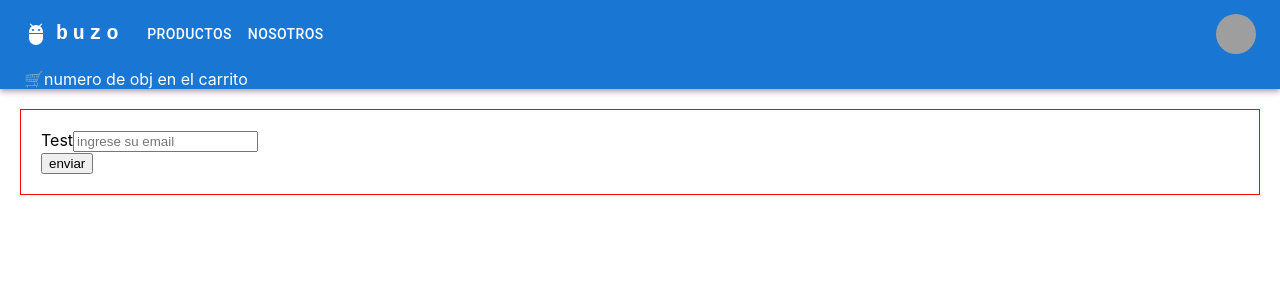
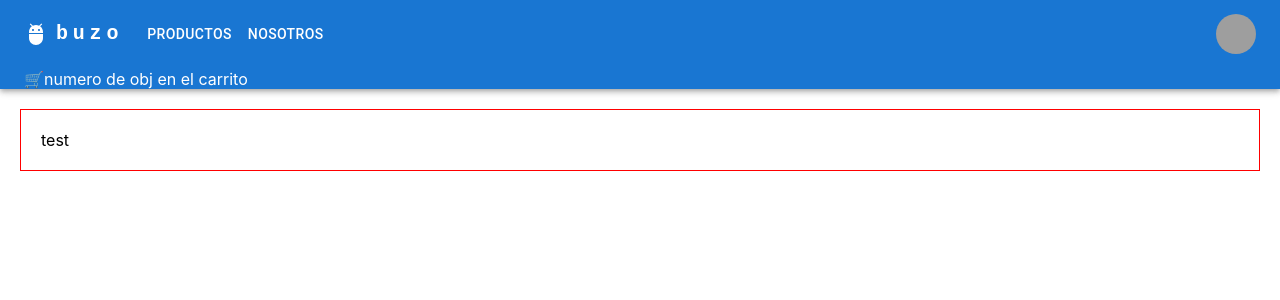
Before and after one commit to joaqfernandez/React, a React (Create React App) app: page /test in a window 1280 px wide. Shown: the top 300 px of the page. Built offline with nearby package versions, Linux system fonts and the light colour scheme; grey boxes are pictures that could not be loaded.

Commit message:
agrego boton en producto

```diff
--- a/src/App.js
+++ b/src/App.js
@@ -4,19 +4,19 @@ import NavBar from './components/NavBar';
 import ItemListContainer from './components/ItemListContainer';
 import ItemlDetailContainer from './components/ItemlDetailContainer';
 import ItemDetailContainer from './components/ItemlDetailContainer';
-import Test from './components/Test';
+import Test from './tests/poke/Test';
 import ItemDetail from './components/ItemDetail';
+import Producto from './components/Producto';
 
 function App() {
 
   return (
     <>
+
         <BrowserRouter>
         <NavBar />
-
           <Routes>
             <Route path="/test" element={<Test />} />
-
             <Route path='/' element={<ItemListContainer />} />
             <Route path='/category/:id' element={<ItemListContainer/>} />
             <Route path='/products/1' element={<ItemlDetailContainer/>} />
--- a/src/components/Boton.jsx
+++ b/src/components/Boton.jsx
@@ -1,27 +1,27 @@
 import React, {useState, useEffect} from 'react';
 
 let render = 0;
-export default function Boton() {
+export default function Boton({contador, setContador}) {
 
 render = render + 1;
 console.log(render);
 
-const [contador, setContador] = useState(0);
+
 
     return (
         <div>
-            <h1>Contador:{contador}</h1>
+            <h1>Carrito: {contador}</h1>
             <button onClick={() =>{
                 setContador(contador - 1);
             }}
             >
-                Restar Numero al contador
+                Restar del carrito
             </button>
 
             <button onClick={() =>{
                 setContador(contador + 1);
             }}>
-                Sumar numero al contador
+                Sumar al carrito
             </button>
         </div>
     )
--- a/src/components/ItemDetail.jsx
+++ b/src/components/ItemDetail.jsx
@@ -1,9 +1,10 @@
-import React from 'react'
+import React, {useState, useEffect} from 'react'
+import Boton from './Boton'
 
 export default function ItemDetail({data}) {
 
 
-
+    const [contador, setContador] = useState(1)
 return (
     <div>
             {data.id ? (
@@ -11,7 +12,7 @@ return (
                     <p>{data.title}</p>
                     <p>{data.description}</p>
                     <p>{data.price}</p>
-                    <p>{data.image}</p>
+                    <Boton contador={contador} setContador={setContador}/>
                 </div>
             ) : (
                 <p>Loading...</p>
--- a/src/components/Test.jsx
+++ /dev/null
@@ -1,33 +0,0 @@
-import React, { useState, useEffect } from 'react';
-
-export default function Test() {
-
-  function handleClick(e){
-      //console.log(e)
-  }
-  function handleResize(e){
-    alert(JSON.stringify(e));
-  }
-
-  const [email, setEmail] = useState('')
-
-  useEffect(() => {
-    window.addEventListener('resize', handleResize)
-  }, [])
-
-
-  return (
-  <div onClick={handleClick} style={{border: '1px solid red', margin: '20px', padding: '20px'}}>
-    Test
-    <input type={'email'} value={email} onChange={(e) => setEmail(e.target.value)} placeholder={'ingrese su email'} />
-
-
-
-    <br />
-
-    <button>enviar</button>
-  </div>
-
-  )
-
-}
--- /dev/null
+++ b/src/tests/poke/Test.jsx
@@ -0,0 +1,12 @@
+import React, { useState, useEffect } from 'react';
+
+export default function Test() {
+
+  return (
+  <div style={{border: '1px solid red', margin: '20px', padding: '20px'}}>
+    test
+  </div>
+
+  )
+
+}
```
Also changed, not shown: src/tests/poke/Test2.jsx (added, +7 -0 lines), src/tests/poke/Test3.jsx (added, +7 -0 lines). Lines whose indentation alone changed are shown as unchanged.
